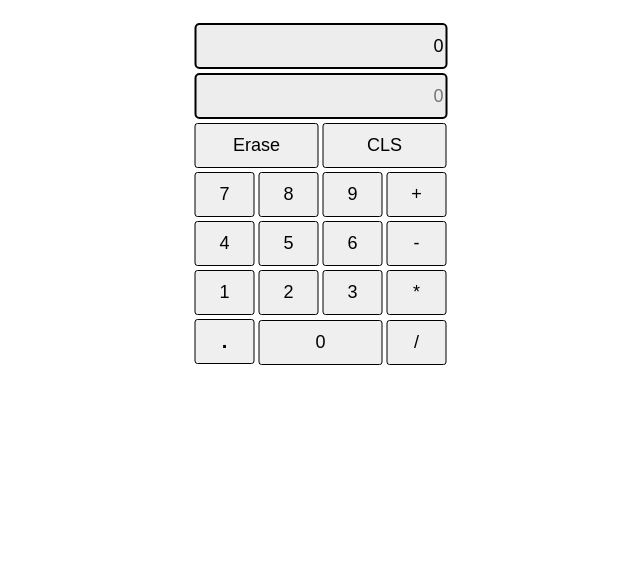
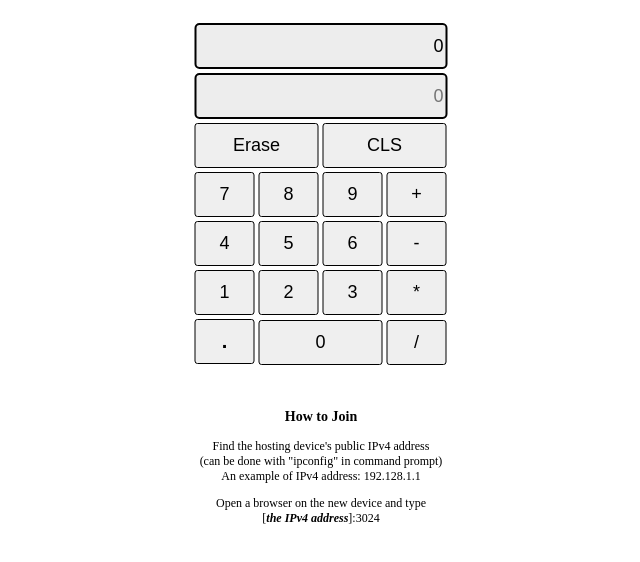
Before and after one commit to NemoEriksson02/multiplayer_calculator, a website: page index.html in a window 1280 px wide. Shown: the part 112-674 px from the top of the page, without its empty margins (319-959 px from the left). Drawn offline with nearby package versions, Linux system fonts and the light colour scheme; no server answers.

Commit message:
Added a "How to join" guide
Added a guide so people can join from another computer other than the host.

```diff
--- a/index.html
+++ b/index.html
@@ -8,6 +8,7 @@
     <style>
         *::selection{
             user-select: none;
+            font-family: Arial, Helvetica, sans-serif;
         }
 
         h1{
@@ -55,12 +56,33 @@
             left: 50%;
             transform: translateX(-50%);
             width: 400px;
+            height: 95%;
         }
 
         #calculator{
             position: absolute;
             left: 50%;
             transform: translateX(-50%);
+        }
+
+        #joinGuide{
+            text-align: center;
+            position: absolute;
+            left: 50%;
+            top: 75%;
+            transform: translate(-50%, -50%);
+            width: 100%;
+        }
+        #joinGuide h3{
+            font-weight: bold;
+            font-size: 14px;
+        }
+        #joinGuide p{
+            font-size: 12px;
+        }
+
+        i{
+            font-weight: 600;
         }
 
     </style>
@@ -72,7 +94,7 @@
 
         <section id="calculator">
             <input readonly id="display" value="0"></h2><br/>
-            <input placeholder="0" readonly id="value"/><br/>
+            <input placeholder="0" id="value"/><br/>
 
             <button class="wide" onclick="erase()">Erase</button>
             <button class="wide" onclick="send('CLS')">CLS</button><br/>
@@ -96,6 +118,15 @@
             <button class="wide" onclick="addNum(0)" class="wide">0</button>
             <button onclick="send('div')">/</button><br/>
             </section>
+
+        <section id="joinGuide">
+            <h3>How to Join</h3>
+            <p>Find the hosting device's public IPv4 address <br/>
+                (can be done with "ipconfig" in command prompt)<br/>
+                An example of IPv4 address: 192.128.1.1 </p>
+            <p>Open a browser on the new device and type <br/>
+                [<i>the IPv4 address</i>]:3024</p>
+        </section>
     </section>
 
     <script src="/socket.io/socket.io.js"></script>
@@ -108,7 +139,7 @@
         function checkInput(text){
             text = text.replace(/[^\d.-]+/, '');
             if (!text){ return 0 }
-            return text;
+            return text;ö
         }
 
         function addNum(num){
--- a/server.js
+++ b/server.js
@@ -6,7 +6,6 @@ const { Server } = require("socket.io");
 const io = new Server(server);
 
 let displayValue = 0;
-const port = 3024;
 
 app.get('/', (req, res) => {
   res.sendFile(__dirname + '/index.html');
@@ -45,6 +44,6 @@ io.on('connection', (socket) => {
   });
 });
 
-server.listen(port, () => {
-  console.log(`Listening on port ${port}`);
+server.listen(3024, () => {
+  console.log(`Listening on port 3024`);
 });
```
